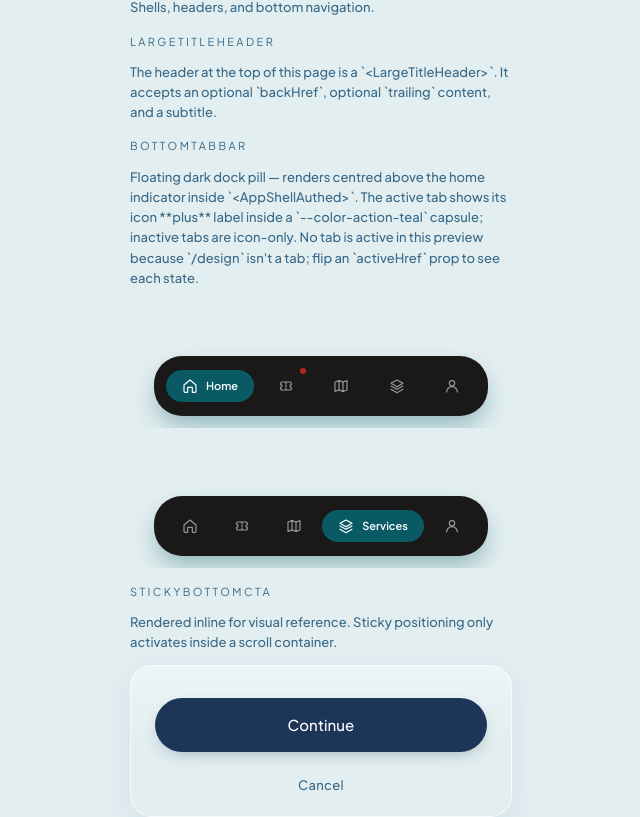
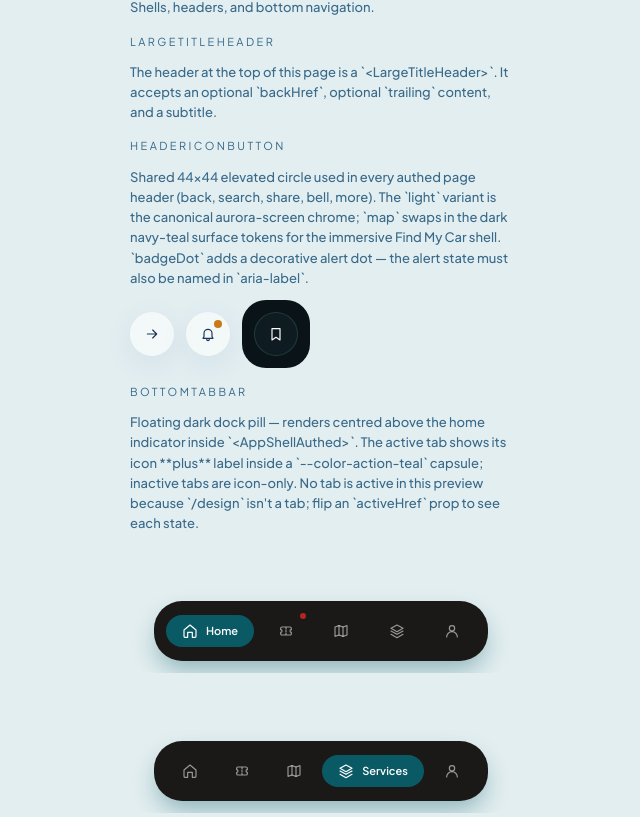
Before and after one commit to SemyonKuznetsoff/Vancouver-International-Airport-Mobile-App, a Next.js app: page /design in a window 1280 px wide. Shown: the part 8317-9134 px from the top of the page, without its empty margins (319-959 px from the left). Built offline with nearby package versions, Linux system fonts and the light colour scheme.

Commit message:
Extract HeaderIconButton primitive

```diff
--- a/src/app/design/page.tsx
+++ b/src/app/design/page.tsx
@@ -24,6 +24,7 @@ import { Card } from "@/components/Card";
 import { ChipFilter } from "@/components/ChipFilter";
 import { CountdownBlock } from "@/components/CountdownBlock";
 import { EmptyState } from "@/components/EmptyState";
+import { HeaderIconButton } from "@/components/HeaderIconButton";
 import { ErrorState } from "@/components/ErrorState";
 import { Eyebrow } from "@/components/Eyebrow";
 import { FieldMessage } from "@/components/FieldMessage";
@@ -607,6 +608,32 @@ export default function DesignPreviewPage() {
             </p>
           </SubSection>
 
+          <SubSection title="HeaderIconButton">
+            <p className="text-body-sm text-[var(--color-text-secondary)]">
+              Shared 44×44 elevated circle used in every authed page header (back, search,
+              share, bell, more). The `light` variant is the canonical aurora-screen chrome;
+              `map` swaps in the dark navy-teal surface tokens for the immersive Find My Car
+              shell. `badgeDot` adds a decorative alert dot — the alert state must also be
+              named in `aria-label`.
+            </p>
+            <div className="flex flex-wrap items-center gap-3">
+              <HeaderIconButton aria-label="Back to services">
+                <ArrowRightIcon size={16} />
+              </HeaderIconButton>
+              <HeaderIconButton
+                aria-label="Flight notifications, new alert"
+                badgeDot
+              >
+                <BellIcon size={16} />
+              </HeaderIconButton>
+              <div className="rounded-[var(--radius-card)] bg-[var(--color-surface-map)] p-3">
+                <HeaderIconButton aria-label="Share saved location" variant="map">
+                  <BookmarkIcon size={16} />
+                </HeaderIconButton>
+              </div>
+            </div>
+          </SubSection>
+
           <SubSection title="BottomTabBar">
             <p className="text-body-sm text-[var(--color-text-secondary)]">
               Floating dark dock pill — renders centred above the home indicator inside
--- a/src/app/flights/delay/page.tsx
+++ b/src/app/flights/delay/page.tsx
@@ -3,6 +3,7 @@ import type { Route } from "next";
 import { AppShellAuthed } from "@/components/AppShellAuthed";
 import { Button } from "@/components/Button";
 import { Card } from "@/components/Card";
+import { HeaderIconButton } from "@/components/HeaderIconButton";
 import { HeroSurface } from "@/components/HeroSurface";
 import { IconTile } from "@/components/IconTile";
 import {
@@ -76,13 +77,12 @@ export default function FlightDelayPage() {
 function FlightDelayHeader() {
   return (
     <header className="flex items-center justify-between gap-3 px-6 pb-4 pt-2">
-      <Link
+      <HeaderIconButton
+        aria-label="Back to My Flights"
         href={"/flights" as Route}
-        aria-label="Back to My Flights"
-        className="inline-flex h-11 w-11 items-center justify-center rounded-full bg-[var(--color-surface-elevated)] text-[var(--color-text-primary)] shadow-[var(--shadow-card)] transition-colors duration-150 hover:bg-[var(--color-surface-elevated-hover)]"
       >
         <ArrowLeftIcon size={16} />
-      </Link>
+      </HeaderIconButton>
 
       <div className="flex min-w-0 flex-1 flex-col items-center gap-0.5 text-center">
         <span className="text-eyebrow uppercase text-[var(--color-text-muted)]">
@@ -93,17 +93,12 @@ function FlightDelayHeader() {
         </h1>
       </div>
 
-      <button
-        type="button"
+      <HeaderIconButton
         aria-label="Flight notifications, new alert"
-        className="relative inline-flex h-11 w-11 items-center justify-center rounded-full bg-[var(--color-surface-elevated)] text-[var(--color-text-primary)] shadow-[var(--shadow-card)] transition-colors duration-150 hover:bg-[var(--color-surface-elevated-hover)]"
+        badgeDot
       >
         <BellIcon size={16} />
-        <span
-          aria-hidden
-          className="absolute right-2 top-2 inline-block h-2 w-2 rounded-full bg-[var(--color-warning)]"
-        />
-      </button>
+      </HeaderIconButton>
     </header>
   );
 }
--- a/src/app/flights/detail/page.tsx
+++ b/src/app/flights/detail/page.tsx
@@ -3,6 +3,7 @@ import type { Route } from "next";
 import { AppShellAuthed } from "@/components/AppShellAuthed";
 import { Button } from "@/components/Button";
 import { Card } from "@/components/Card";
+import { HeaderIconButton } from "@/components/HeaderIconButton";
 import { HeroSurface } from "@/components/HeroSurface";
 import { IconTile } from "@/components/IconTile";
 import { StatusPill } from "@/components/StatusPill";
@@ -87,13 +88,12 @@ export default function FlightDetailPage() {
 function FlightDetailHeader() {
   return (
     <header className="flex items-center justify-between gap-3 px-6 pb-4 pt-2">
-      <Link
+      <HeaderIconButton
+        aria-label="Back to My Flights"
         href={"/flights" as Route}
-        aria-label="Back to My Flights"
-        className="inline-flex h-11 w-11 items-center justify-center rounded-full bg-[var(--color-surface-elevated)] text-[var(--color-text-primary)] shadow-[var(--shadow-card)] transition-colors duration-150 hover:bg-[var(--color-surface-elevated-hover)]"
       >
         <ArrowLeftIcon size={16} />
-      </Link>
+      </HeaderIconButton>
 
       <div className="flex min-w-0 flex-1 flex-col items-center gap-1 text-center">
         <h1 className="text-section-title text-[var(--color-text-primary)]">
@@ -104,13 +104,9 @@ function FlightDetailHeader() {
         </p>
       </div>
 
-      <button
-        type="button"
-        aria-label="Flight notifications"
-        className="inline-flex h-11 w-11 items-center justify-center rounded-full bg-[var(--color-surface-elevated)] text-[var(--color-text-primary)] shadow-[var(--shadow-card)] transition-colors duration-150 hover:bg-[var(--color-surface-elevated-hover)]"
-      >
+      <HeaderIconButton aria-label="Flight notifications">
         <BellIcon size={16} />
-      </button>
+      </HeaderIconButton>
     </header>
   );
 }
--- a/src/app/flights/page.tsx
+++ b/src/app/flights/page.tsx
@@ -3,6 +3,7 @@ import type { Route } from "next";
 import { AppShellAuthed } from "@/components/AppShellAuthed";
 import { Button } from "@/components/Button";
 import { Card } from "@/components/Card";
+import { HeaderIconButton } from "@/components/HeaderIconButton";
 import { HeroSurface } from "@/components/HeroSurface";
 import { IconTile } from "@/components/IconTile";
 import { StatusPill } from "@/components/StatusPill";
@@ -100,13 +101,9 @@ function FlightsHeader({ date }: { date: string }) {
           My Flights
         </h1>
       </div>
-      <button
-        type="button"
-        aria-label="Add flight"
-        className="inline-flex h-11 w-11 shrink-0 items-center justify-center rounded-full bg-[var(--color-surface-elevated)] text-[var(--color-text-primary)] shadow-[var(--shadow-card)] transition-colors duration-150 hover:bg-[var(--color-surface-elevated-hover)]"
-      >
+      <HeaderIconButton aria-label="Add flight">
         <PlusIcon size={18} />
-      </button>
+      </HeaderIconButton>
     </header>
   );
 }
--- a/src/app/ground-transport/page.tsx
+++ b/src/app/ground-transport/page.tsx
@@ -7,6 +7,7 @@ import { AppShellAuthed } from "@/components/AppShellAuthed";
 import { Button } from "@/components/Button";
 import { Card } from "@/components/Card";
 import { ChipFilter } from "@/components/ChipFilter";
+import { HeaderIconButton } from "@/components/HeaderIconButton";
 import { HeroSurface } from "@/components/HeroSurface";
 import { IconTile } from "@/components/IconTile";
 import { LiveIndicator } from "@/components/LiveIndicator";
@@ -157,13 +158,12 @@ export default function GroundTransportPage() {
 function GroundTransportHeader() {
   return (
     <header className="flex items-center justify-between gap-3 px-6 pb-4 pt-2">
-      <Link
+      <HeaderIconButton
+        aria-label="Back to services"
         href={"/services" as Route}
-        aria-label="Back to services"
-        className="inline-flex h-11 w-11 items-center justify-center rounded-full bg-[var(--color-surface-elevated)] text-[var(--color-text-primary)] shadow-[var(--shadow-card)] transition-colors duration-150 hover:bg-[var(--color-surface-elevated-hover)]"
       >
         <ArrowLeftIcon size={16} />
-      </Link>
+      </HeaderIconButton>
 
       <div className="flex min-w-0 flex-1 flex-col items-center gap-1 text-center">
         <h1 className="text-section-title text-[var(--color-text-primary)]">
--- a/src/app/help-support/page.tsx
+++ b/src/app/help-support/page.tsx
@@ -3,6 +3,7 @@ import type { Route } from "next";
 import { AppShellAuthed } from "@/components/AppShellAuthed";
 import { Button } from "@/components/Button";
 import { Card } from "@/components/Card";
+import { HeaderIconButton } from "@/components/HeaderIconButton";
 import { HeroSurface } from "@/components/HeroSurface";
 import { IconTile } from "@/components/IconTile";
 import {
@@ -60,13 +61,9 @@ export default function HelpSupportPage() {
 function HelpSupportHeader() {
   return (
     <header className="flex items-start gap-3 px-6 pb-4 pt-2">
-      <Link
-        href={"/profile" as Route}
-        aria-label="Back"
-        className="inline-flex h-11 w-11 shrink-0 items-center justify-center rounded-full bg-[var(--color-surface-elevated)] text-[var(--color-text-primary)] shadow-[var(--shadow-card)] transition-colors duration-150 hover:bg-[var(--color-surface-elevated-hover)]"
-      >
+      <HeaderIconButton aria-label="Back" href={"/profile" as Route}>
         <ArrowLeftIcon size={16} />
-      </Link>
+      </HeaderIconButton>
 
       <div className="flex min-w-0 flex-1 flex-col gap-1 pt-1">
         <h1 className="text-title text-[var(--color-text-primary)]">
--- a/src/app/lounges-premium/page.tsx
+++ b/src/app/lounges-premium/page.tsx
@@ -7,6 +7,7 @@ import { AppShellAuthed } from "@/components/AppShellAuthed";
 import { Button } from "@/components/Button";
 import { Card } from "@/components/Card";
 import { ChipFilter } from "@/components/ChipFilter";
+import { HeaderIconButton } from "@/components/HeaderIconButton";
 import { HeroSurface } from "@/components/HeroSurface";
 import {
   ArrowLeftIcon,
@@ -83,13 +84,12 @@ export default function LoungesPremiumPage() {
 function LoungesHeader() {
   return (
     <header className="flex items-center justify-between gap-3 px-6 pb-4 pt-2">
-      <Link
+      <HeaderIconButton
+        aria-label="Back to services"
         href={"/services" as Route}
-        aria-label="Back to services"
-        className="inline-flex h-11 w-11 items-center justify-center rounded-full bg-[var(--color-surface-elevated)] text-[var(--color-text-primary)] shadow-[var(--shadow-card)] transition-colors duration-150 hover:bg-[var(--color-surface-elevated-hover)]"
       >
         <ArrowLeftIcon size={16} />
-      </Link>
+      </HeaderIconButton>
 
       <div className="flex min-w-0 flex-1 flex-col items-center gap-1 text-center">
         <h1 className="text-section-title text-[var(--color-text-primary)]">
@@ -100,13 +100,9 @@ function LoungesHeader() {
         </p>
       </div>
 
-      <button
-        type="button"
-        aria-label="Search lounges"
-        className="inline-flex h-11 w-11 items-center justify-center rounded-full bg-[var(--color-surface-elevated)] text-[var(--color-text-primary)] shadow-[var(--shadow-card)] transition-colors duration-150 hover:bg-[var(--color-surface-elevated-hover)]"
-      >
+      <HeaderIconButton aria-label="Search lounges">
         <SearchIcon size={16} />
-      </button>
+      </HeaderIconButton>
     </header>
   );
 }
--- a/src/app/parking/find-my-car/page.tsx
+++ b/src/app/parking/find-my-car/page.tsx
@@ -1,5 +1,6 @@
 import Link from "next/link";
 import type { Route } from "next";
+import { HeaderIconButton } from "@/components/HeaderIconButton";
 import {
   ArrowLeftIcon,
   BookmarkIcon,
@@ -57,13 +58,13 @@ export default function FindMyCarPage() {
 function TopControls() {
   return (
     <div className="flex items-center justify-between gap-3 px-5 pt-2">
-      <Link
+      <HeaderIconButton
+        aria-label="Back to services"
         href={"/services" as Route}
-        aria-label="Back to services"
-        className="inline-flex h-11 w-11 items-center justify-center rounded-full border border-[var(--color-surface-map-border)] bg-[var(--color-surface-map-elevated)] text-[var(--color-surface-map-fg)] transition-opacity duration-150 hover:opacity-80"
+        variant="map"
       >
         <ArrowLeftIcon size={16} />
-      </Link>
+      </HeaderIconButton>
 
       <span
         aria-label="Saved location"
@@ -73,13 +74,12 @@ function TopControls() {
         <span>Saved location</span>
       </span>
 
-      <button
-        type="button"
+      <HeaderIconButton
         aria-label="Share saved parking location"
-        className="inline-flex h-11 w-11 items-center justify-center rounded-full border border-[var(--color-surface-map-border)] bg-[var(--color-surface-map-elevated)] text-[var(--color-surface-map-fg)] transition-opacity duration-150 hover:opacity-80"
+        variant="map"
       >
         <ShareIcon size={16} />
-      </button>
+      </HeaderIconButton>
     </div>
   );
 }
--- a/src/app/parking/page.tsx
+++ b/src/app/parking/page.tsx
@@ -7,6 +7,7 @@ import { AppShellAuthed } from "@/components/AppShellAuthed";
 import { Button } from "@/components/Button";
 import { Card } from "@/components/Card";
 import { ChipFilter } from "@/components/ChipFilter";
+import { HeaderIconButton } from "@/components/HeaderIconButton";
 import { HeroSurface } from "@/components/HeroSurface";
 import { IconTile } from "@/components/IconTile";
 import {
@@ -145,13 +146,12 @@ export default function ParkingPage() {
 function ParkingHeader() {
   return (
     <header className="flex items-center justify-between gap-3 px-6 pb-4 pt-2">
-      <Link
+      <HeaderIconButton
+        aria-label="Back to services"
         href={"/services" as Route}
-        aria-label="Back to services"
-        className="inline-flex h-11 w-11 items-center justify-center rounded-full bg-[var(--color-surface-elevated)] text-[var(--color-text-primary)] shadow-[var(--shadow-card)] transition-colors duration-150 hover:bg-[var(--color-surface-elevated-hover)]"
       >
         <ArrowLeftIcon size={16} />
-      </Link>
+      </HeaderIconButton>
 
       <div className="flex min-w-0 flex-1 flex-col items-center gap-1 text-center">
         <h1 className="text-section-title text-[var(--color-text-primary)]">
@@ -159,13 +159,9 @@ function ParkingHeader() {
         </h1>
       </div>
 
-      <button
-        type="button"
-        aria-label="Search parking"
-        className="inline-flex h-11 w-11 items-center justify-center rounded-full bg-[var(--color-surface-elevated)] text-[var(--color-text-primary)] shadow-[var(--shadow-card)] transition-colors duration-150 hover:bg-[var(--color-surface-elevated-hover)]"
-      >
+      <HeaderIconButton aria-label="Search parking">
         <SearchIcon size={16} />
-      </button>
+      </HeaderIconButton>
     </header>
   );
 }
--- a/src/app/parking/reserve/page.tsx
+++ b/src/app/parking/reserve/page.tsx
@@ -6,6 +6,7 @@ import type { Route } from "next";
 import { AppShellAuthed } from "@/components/AppShellAuthed";
 import { Button } from "@/components/Button";
 import { Card } from "@/components/Card";
+import { HeaderIconButton } from "@/components/HeaderIconButton";
 import { HeroSurface } from "@/components/HeroSurface";
 import { IconTile } from "@/components/IconTile";
 import { StatusPill } from "@/components/StatusPill";
@@ -82,13 +83,12 @@ export default function ReserveParkingPage() {
 function ReserveHeader() {
   return (
     <header className="flex items-center justify-between gap-3 px-6 pb-4 pt-2">
-      <Link
+      <HeaderIconButton
+        aria-label="Back to services"
         href={"/services" as Route}
-        aria-label="Back to services"
-        className="inline-flex h-11 w-11 items-center justify-center rounded-full bg-[var(--color-surface-elevated)] text-[var(--color-text-primary)] shadow-[var(--shadow-card)] transition-colors duration-150 hover:bg-[var(--color-surface-elevated-hover)]"
       >
         <ArrowLeftIcon size={16} />
-      </Link>
+      </HeaderIconButton>
 
       <div className="flex min-w-0 flex-1 flex-col items-center gap-1 text-center">
         <h1 className="text-section-title text-[var(--color-text-primary)]">
@@ -99,13 +99,12 @@ function ReserveHeader() {
         </p>
       </div>
 
-      <Link
+      <HeaderIconButton
+        aria-label="Open parkade location on map"
         href={"/parking" as Route}
-        aria-label="Open parkade location on map"
-        className="inline-flex h-11 w-11 items-center justify-center rounded-full bg-[var(--color-surface-elevated)] text-[var(--color-text-primary)] shadow-[var(--shadow-card)] transition-colors duration-150 hover:bg-[var(--color-surface-elevated-hover)]"
       >
         <LocationPinIcon size={16} />
-      </Link>
+      </HeaderIconButton>
     </header>
   );
 }
--- a/src/app/parking/reserved/page.tsx
+++ b/src/app/parking/reserved/page.tsx
@@ -3,6 +3,7 @@ import type { Route } from "next";
 import { AppShellAuthed } from "@/components/AppShellAuthed";
 import { Button } from "@/components/Button";
 import { Card } from "@/components/Card";
+import { HeaderIconButton } from "@/components/HeaderIconButton";
 import { HeroSurface } from "@/components/HeroSurface";
 import {
   ArrowLeftIcon,
@@ -112,13 +113,12 @@ export default function ReservedParkingPage() {
 function ReservedHeader() {
   return (
     <header className="flex items-center justify-between gap-3 px-6 pb-3 pt-2">
-      <Link
+      <HeaderIconButton
+        aria-label="Back to parking reservation"
         href={"/parking/reserve" as Route}
-        aria-label="Back to parking reservation"
-        className="inline-flex h-11 w-11 items-center justify-center rounded-full bg-[var(--color-surface-elevated)] text-[var(--color-text-primary)] shadow-[var(--shadow-card)] transition-colors duration-150 hover:bg-[var(--color-surface-elevated-hover)]"
       >
         <ArrowLeftIcon size={16} />
-      </Link>
+      </HeaderIconButton>
 
       <div className="flex min-w-0 flex-1 flex-col items-center gap-1 text-center">
         <p className="text-eyebrow uppercase text-[var(--color-text-secondary)]">
@@ -129,13 +129,9 @@ function ReservedHeader() {
         </h1>
       </div>
 
-      <button
-        type="button"
-        aria-label="More parking reservation options"
-        className="inline-flex h-11 w-11 items-center justify-center rounded-full bg-[var(--color-surface-elevated)] text-[var(--color-text-primary)] shadow-[var(--shadow-card)] transition-colors duration-150 hover:bg-[var(--color-surface-elevated-hover)]"
-      >
+      <HeaderIconButton aria-label="More parking reservation options">
         <MoreIcon size={16} />
-      </button>
+      </HeaderIconButton>
     </header>
   );
 }
--- /dev/null
+++ b/src/components/HeaderIconButton.tsx
@@ -0,0 +1,146 @@
+import Link from "next/link";
+import type { Route } from "next";
+
+type Variant = "light" | "map";
+type BadgeTone = "warning" | "danger" | "success";
+
+type CommonProps = {
+  /**
+   * Required. The button has no visible label; screen readers rely
+   * entirely on this string. If `badgeDot` is shown, fold the alert
+   * state into the label (e.g. `"Flight notifications, new alert"`)
+   * so AT users learn the state alongside the action.
+   */
+  "aria-label": string;
+  /**
+   * The icon. Render at 16–18px (`<ArrowLeftIcon size={16} />`,
+   * `<BellIcon size={16} />`, etc.). The component does not constrain
+   * icon size — pass it explicitly.
+   */
+  children: React.ReactNode;
+  /**
+   * Optional small dot in the top-right corner used for unread /
+   * alert affordances. Decorative (`aria-hidden`); the alert state
+   * must also be reflected in `aria-label`.
+   */
+  badgeDot?: boolean;
+  /** Default `"warning"` (amber). */
+  badgeTone?: BadgeTone;
+  /**
+   * Chrome variant.
+   * - `"light"` (default) — the canonical elevated white circle used
+   *   on aurora screens (back, search, share, bell, more).
+   * - `"map"` — bordered dark surface variant used on the immersive
+   *   `/parking/find-my-car` map shell so the back / share buttons
+   *   read on the dark navy-teal map background.
+   */
+  variant?: Variant;
+  className?: string;
+};
+
+type AsLink = CommonProps & {
+  href: Route | URL;
+  onClick?: React.MouseEventHandler<HTMLAnchorElement>;
+};
+
+type AsButton = CommonProps & {
+  href?: never;
+  onClick?: React.MouseEventHandler<HTMLButtonElement>;
+  type?: "button" | "submit" | "reset";
+};
+
+const variantClasses: Record<Variant, string> = {
+  light:
+    "bg-[var(--color-surface-elevated)] text-[var(--color-text-primary)] shadow-[var(--shadow-card)] transition-colors duration-150 hover:bg-[var(--color-surface-elevated-hover)]",
+  map:
+    "border border-[var(--color-surface-map-border)] bg-[var(--color-surface-map-elevated)] text-[var(--color-surface-map-fg)] transition-opacity duration-150 hover:opacity-80",
+};
+
+const badgeToneClasses: Record<BadgeTone, string> = {
+  warning: "bg-[var(--color-warning)]",
+  danger: "bg-[var(--color-danger)]",
+  success: "bg-[var(--color-success)]",
+};
+
+const base =
+  "relative inline-flex h-11 w-11 shrink-0 items-center justify-center rounded-full";
+
+/**
+ * Shared circular icon button used in screen headers across the
+ * authed app — back, search, share, bell, more, etc. Replaces the
+ * 17 duplicated inline copies of the same class string and gives
+ * the design system one source of truth for header chrome.
+ *
+ * - 44×44 tap target preserved (`h-11 w-11`).
+ * - Renders `<Link>` when `href` is provided; otherwise `<button>`.
+ * - `aria-label` is **required** because the visible content is
+ *   icon-only.
+ * - Focus visibility is inherited from the global `:focus-visible`
+ *   rule in `globals.css` — no per-component overrides.
+ * - For dark-surface contexts (Find My Car immersive map), pass
+ *   `variant="map"` to swap chrome to the navy-teal surface tokens.
+ *
+ * @example
+ *   <HeaderIconButton aria-label="Back to services" href="/services">
+ *     <ArrowLeftIcon size={16} />
+ *   </HeaderIconButton>
+ *
+ *   <HeaderIconButton
+ *     aria-label="Flight notifications, new alert"
+ *     badgeDot
+ *   >
+ *     <BellIcon size={16} />
+ *   </HeaderIconButton>
+ */
+export function HeaderIconButton(props: AsLink | AsButton) {
+  const {
+    children,
+    badgeDot = false,
+    badgeTone = "warning",
+    variant = "light",
+    className = "",
+    "aria-label": ariaLabel,
+    ...rest
+  } = props as CommonProps & Record<string, unknown>;
+
+  const classes =
+    `${base} ${variantClasses[variant]} ${className}`.trim();
+
+  const inner = (
+    <>
+      {children}
+      {badgeDot ? (
+        <span
+          aria-hidden
+          className={`absolute right-2 top-2 inline-block h-2 w-2 rounded-full ${badgeToneClasses[badgeTone]}`}
+        />
+      ) : null}
+    </>
+  );
+
+  if ("href" in props && props.href != null) {
+    const linkProps = rest as React.AnchorHTMLAttributes<HTMLAnchorElement>;
+    return (
+      <Link
+        href={(props as AsLink).href as Route}
+        aria-label={ariaLabel}
+        className={classes}
+        {...linkProps}
+      >
+        {inner}
+      </Link>
+    );
+  }
+
+  const btnProps = rest as React.ButtonHTMLAttributes<HTMLButtonElement>;
+  return (
+    <button
+      type={btnProps.type ?? "button"}
+      aria-label={ariaLabel}
+      className={classes}
+      {...btnProps}
+    >
+      {inner}
+    </button>
+  );
+}
```
Also changed, not shown: 1 other file (tests, documents, lock files or other folders).
